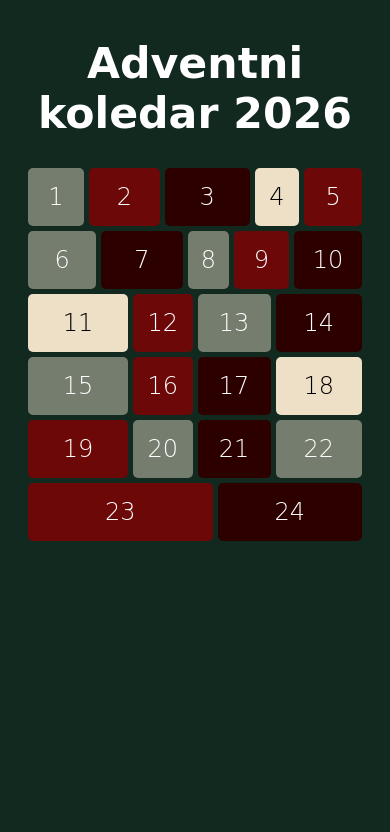
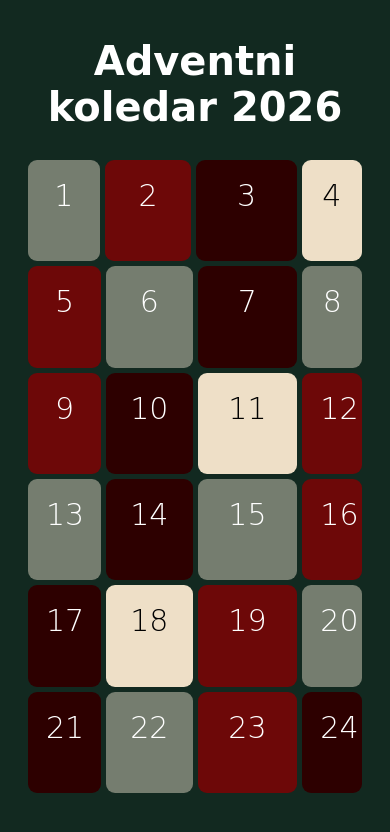
Before and after one commit to julija17/julija17.github.io, a plain HTML site: page index.html in a window 390 px wide. Drawn offline with Linux system fonts and the light colour scheme; a web font is replaced by a local one.

Commit message:
prilagajanje okenc

```diff
--- a/glavni.css
+++ b/glavni.css
@@ -8,6 +8,7 @@ body {
     font-optical-sizing: auto;
     font-weight: 100;
     font-style: normal;
+    font-size: 18px;
     color: white;
     background-color: rgb(18, 41, 32);
     text-align: center;
@@ -18,7 +19,7 @@ h1 {
     margin-top: 10px;
     margin-bottom: 30px;
     font-family: "Molle", cursive;
-    font-size: 32pt;
+    font-size: 5em;
 }
 
 p {
@@ -28,18 +29,19 @@ p {
 
 .container {
     width: 100%;
+    height: 75vh;
     margin: auto;
     display: flex;
     flex-wrap: wrap;
     justify-content: space-between;
     align-content: stretch;
-    gap: 5px;
+    gap: 0.5em;
 }
 .okence {
-    padding: 15px 10px;
-    border-radius: 5px;
+    padding: 0.6em 0.6em 0 0.6em;
+    border-radius: 0.3em;
     font-family: "Molle", cursive;
-    font-size: 18pt;
+    font-size: 3em;
     font-weight: 300;
     flex-grow: 2;
 }
@@ -51,3 +53,27 @@ p {
     flex-grow: 1;
     width: 5%;
 }
+
+@media (max-width: 1200px) {
+    body {
+        font-size: 16px;
+    }
+}
+@media (max-width: 1000px) {
+    body {
+        font-size: 14px;
+    }
+    h1 {
+        font-size: 4em;
+    }
+}
+@media (max-width: 900px) {
+    body {
+        font-size: 12px;
+    }
+}
+@media (max-width: 700px) {
+    body {
+        font-size: 10px;
+    }
+}
```
